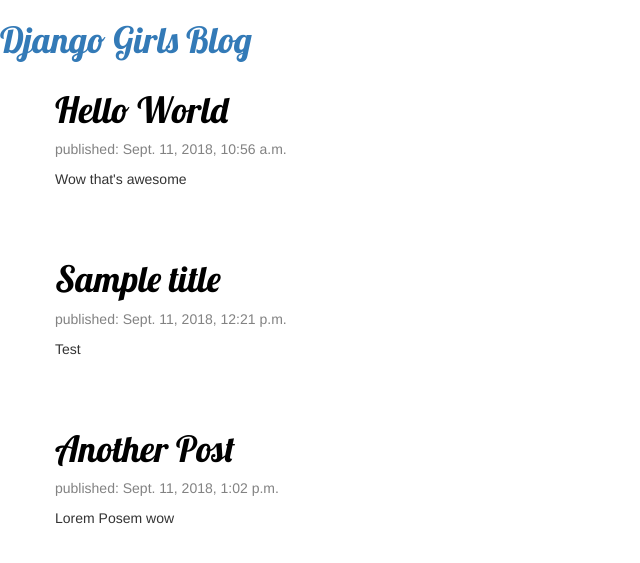
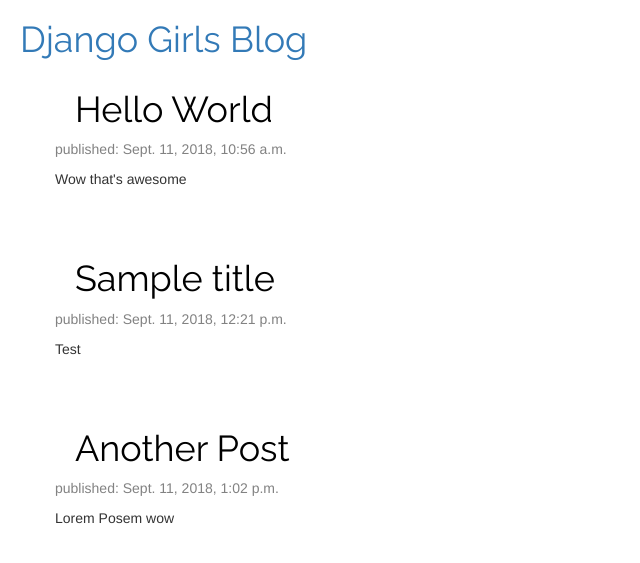
Before and after one commit to jatin69/django-tutorial, a Django app: page / in a window 1280 px wide. Shown: the top 563 px of the page, without its empty margins (0-640 px from the left). Run offline with Django 3.2, Linux system fonts and the light colour scheme; data comes from the database, SQL or seed files in the repository; some libraries are stand-ins or nearby versions.

Commit message:
Neat App Ready

```diff
--- a/blog/static/css/blog.css
+++ b/blog/static/css/blog.css
@@ -21,7 +21,8 @@
 h2,
 h3,
 h4 {
-  font-family: 'Lobster', cursive;
+  font-family: 'Raleway', sans-serif;
+  padding-left: 2rem;
 }
 
 .date {
--- a/blog/templates/blog/post_list.html
+++ b/blog/templates/blog/post_list.html
@@ -7,6 +7,7 @@
     <link rel="stylesheet" href="//maxcdn.bootstrapcdn.com/bootstrap/3.2.0/css/bootstrap-theme.min.css">
     <link href="//fonts.googleapis.com/css?family=Lobster&subset=latin,latin-ext" rel="stylesheet" type="text/css">
     <link rel="stylesheet" href="{% static 'css/blog.css' %}">
+    <link href="https://fonts.googleapis.com/css?family=Raleway" rel="stylesheet">
 </head>
 
 <body>
```
